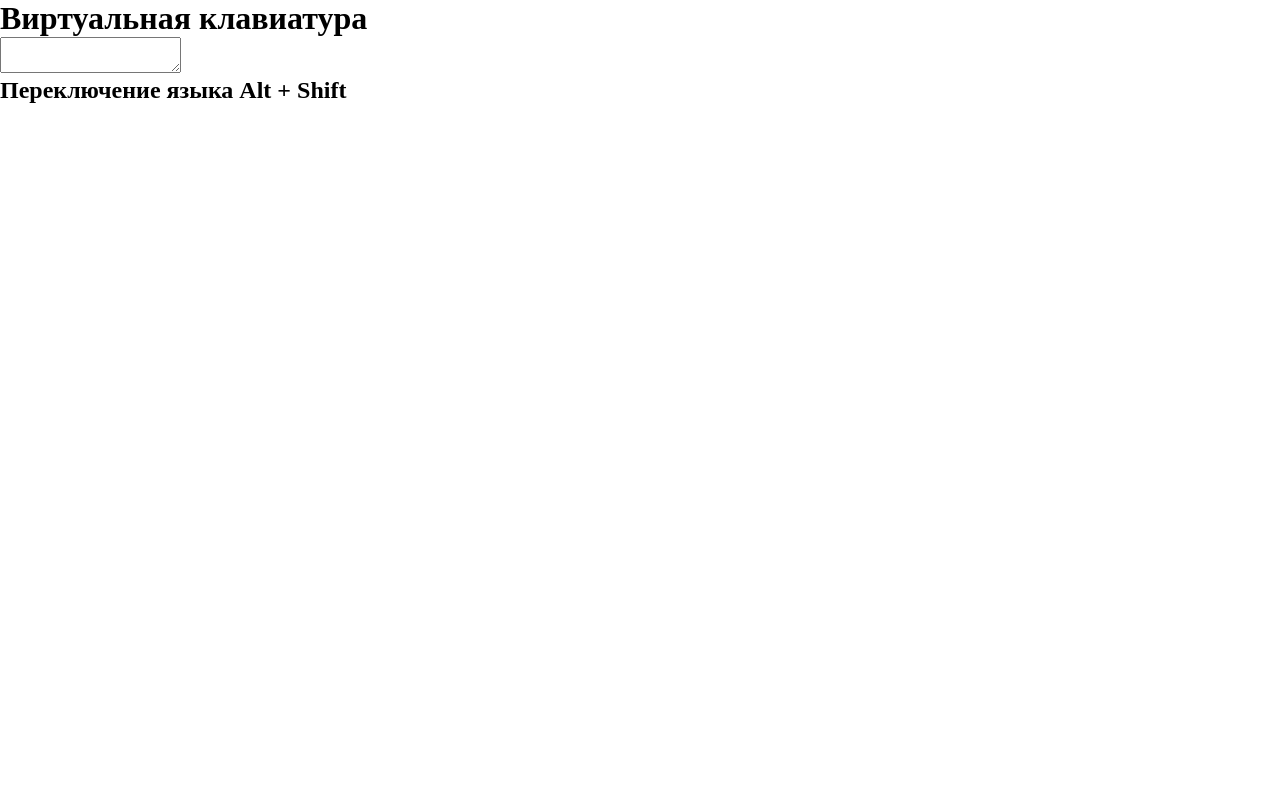
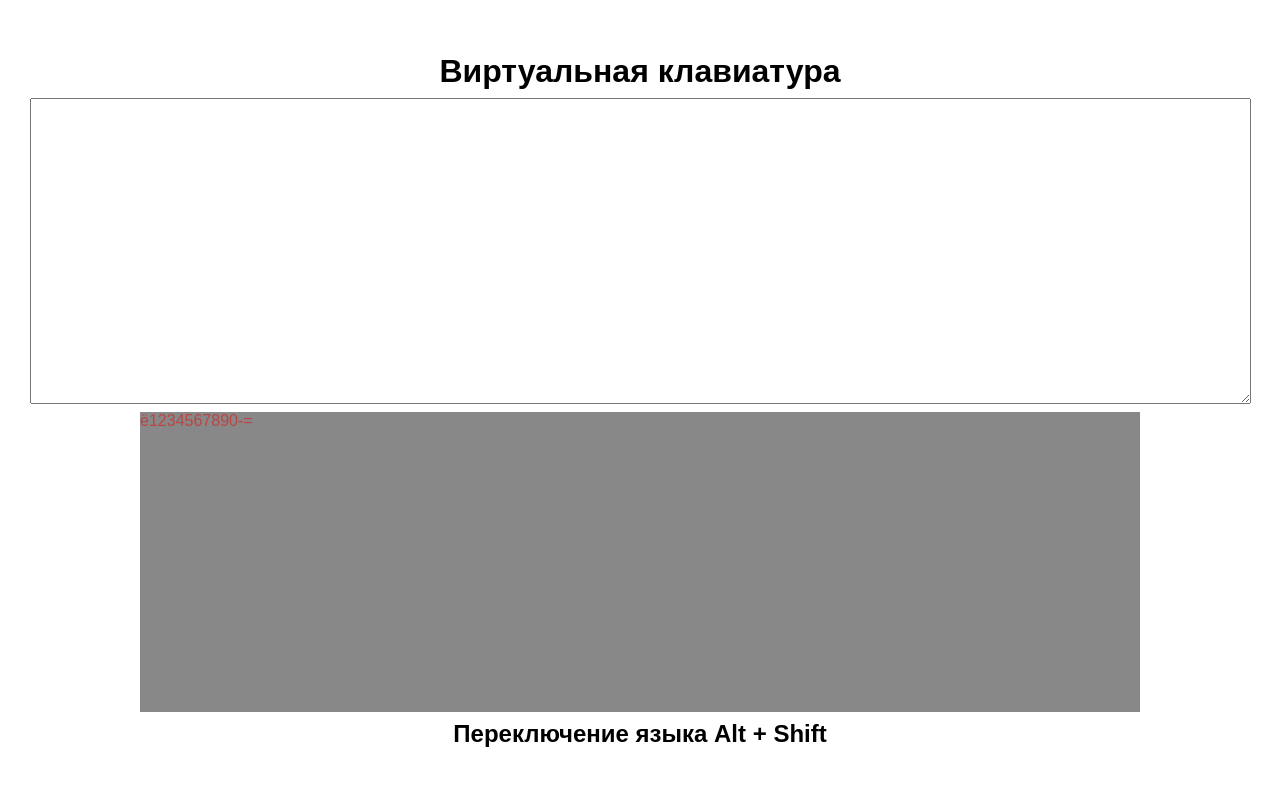
Before and after one commit to ffriday/virtual-keyboard, a website built with webpack: page src/template.html in a window 1280 px wide. Built offline with nearby package versions, Linux system fonts and the light colour scheme.

Commit message:
feat: add first row buttons render

```diff
--- a/src/keyboard/_keyboard.sass
+++ b/src/keyboard/_keyboard.sass
@@ -0,0 +1,27 @@
+// Container
+$containerWidth: 1000px
+$containerHeight: 100%
+$rowGap: 1%
+
+// Keyboard
+$keyWidth: 100%
+$keyHeight: 300px
+
+.container
+  display: flex
+  flex-direction: column
+  justify-content: center
+  align-items: center
+  row-gap: $rowGap
+  width: $containerWidth
+  height: $containerHeight
+  font-family: sans-serif
+
+.keyboard
+  width: $keyWidth
+  height: $keyHeight
+  background-color: #888888
+
+  display: flex
+  flex-direction: row
+  flex-wrap: wrap
--- a/src/keyboard/button/_button.sass
+++ b/src/keyboard/button/_button.sass
@@ -1 +1,2 @@
-import { elementFab } from '../../func';
+.basic-key
+  color: #e80c0c88
--- a/src/keyboard/button/button.js
+++ b/src/keyboard/button/button.js
@@ -1 +1,23 @@
 import elementFab from '../func';
+
+class Button {
+  constructor(key, lang = 'ru') {
+    this.key = key;
+    this.lang = lang;
+    this.element = this.render();
+  }
+
+  render() {
+    return elementFab('div', ['basic-key', this.key.type, this.key.class], this.key[this.lang]);
+  }
+
+  handleEvent(shift, caps) {
+    let i = this.lang;
+    if (shift || caps) {
+      i += 'S';
+    }
+    this.element.innerText = this.key[i];
+  }
+}
+
+export default Button;
--- a/src/keyboard/keyboard.js
+++ b/src/keyboard/keyboard.js
@@ -1,4 +1,10 @@
 import elementFab from './func';
+import Button from './button/button';
+import keys from './keys';
+
+// Textarea size
+const textCols = '150';
+const textRows = '20';
 
 class Keyboard {
   constructor(language = 'ru') {
@@ -8,15 +14,33 @@ class Keyboard {
     this.container = elementFab('main', ['container']);
     this.caption = elementFab('h1', ['container__caption'], 'Виртуальная клавиатура');
     this.text = elementFab('textarea', ['container__text']);
+    this.text.cols = textCols;
+    this.text.rows = textRows;
     this.key = elementFab('section', ['keyboard']);
     this.info = elementFab('h2', ['container__info'], 'Переключение языка Alt + Shift');
+
+    this.keyDownEvent = window.addEventListener('keydown', (event) => (this.kewDownHandler(event, this)));
   }
 
   render(parentElement = document.body) {
     // Render all elements
     this.root = parentElement;
+    this.buttons = this.renderButtons(keys);
+    this.key.append(...this.buttons.map(v => v.render()));
     this.container.append(this.caption, this.text, this.key, this.info);
     this.root.append(this.container);
+  }
+
+  renderButtons(keyArray) {
+    const arr = Array(keyArray.length);
+    keyArray.map((v, i) => {
+      arr[i] = new Button(v, this.lang);
+    });
+    return arr;
+  }
+  // DEVELOP FUNCTION
+  kewDownHandler(event, env) {
+    env.text.value += event.key;
   }
 }
 
--- /dev/null
+++ b/src/keyboard/keys.js
@@ -0,0 +1,101 @@
+const keys = [
+  // Row 1
+  {
+    type: 'letter',
+    class: 'tilda',
+    ru: 'ё',
+    ruS: 'Ё',
+    en: '`',
+    enS: '~',
+  },
+  // Numbers
+  {
+    type: 'number',
+    ru: '1',
+    ruS: '!',
+    en: '1',
+    enS: '!',
+  },
+  {
+    type: 'number',
+    ru: '2',
+    ruS: '"',
+    en: '2',
+    enS: '@',
+  },
+  {
+    type: 'number',
+    ru: '3',
+    ruS: '№',
+    en: '3',
+    enS: '#',
+  },
+  {
+    type: 'number',
+    ru: '4',
+    ruS: ';',
+    en: '4',
+    enS: '$',
+  },
+  {
+    type: 'number',
+    ru: '5',
+    ruS: '%',
+    en: '5',
+    enS: '%',
+  },
+  {
+    type: 'number',
+    ru: '6',
+    ruS: ':',
+    en: '6',
+    enS: '^',
+  },
+  {
+    type: 'number',
+    ru: '7',
+    ruS: '?',
+    en: '7',
+    enS: '&',
+  },
+  {
+    type: 'number',
+    ru: '8',
+    ruS: '*',
+    en: '8',
+    enS: '*',
+  },
+  {
+    type: 'number',
+    ru: '9',
+    ruS: '(',
+    en: '9',
+    enS: '(',
+  },
+  {
+    type: 'number',
+    ru: '0',
+    ruS: ')',
+    en: '0',
+    enS: ')',
+  },
+  // Signs
+  {
+    type: 'number',
+    class: 'minus',
+    ru: '-',
+    ruS: '_',
+    en: '-',
+    enS: '_',
+  },
+  {
+    type: 'number',
+    class: 'plus',
+    ru: '=',
+    ruS: '+',
+    en: '=',
+    enS: '+',
+  },
+];
+
+export default keys;
--- a/src/styles.sass
+++ b/src/styles.sass
@@ -1,2 +1,7 @@
 @import reset
 @import keyboard/keyboard
+@import keyboard/button/button
+
+body
+  display: flex
+  justify-content: center
```
Also changed, not shown: src/styles.css, 1 other file.
